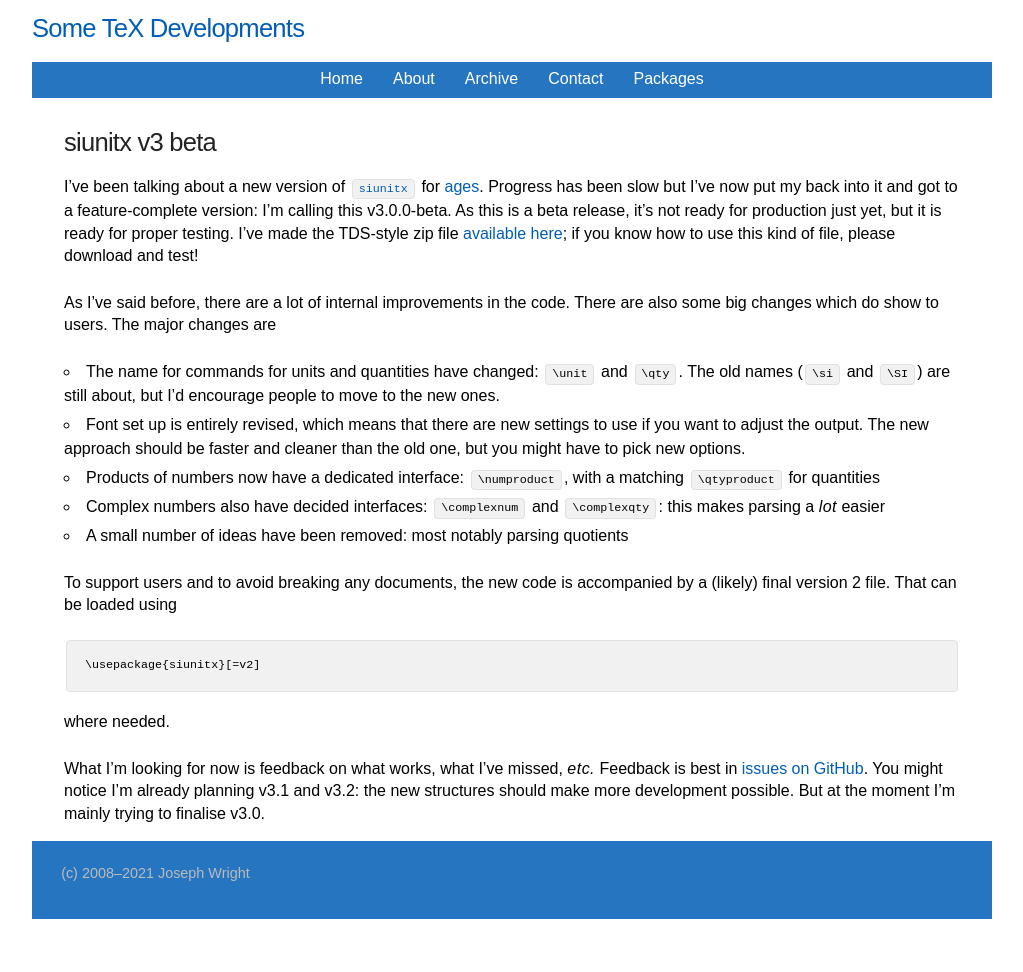
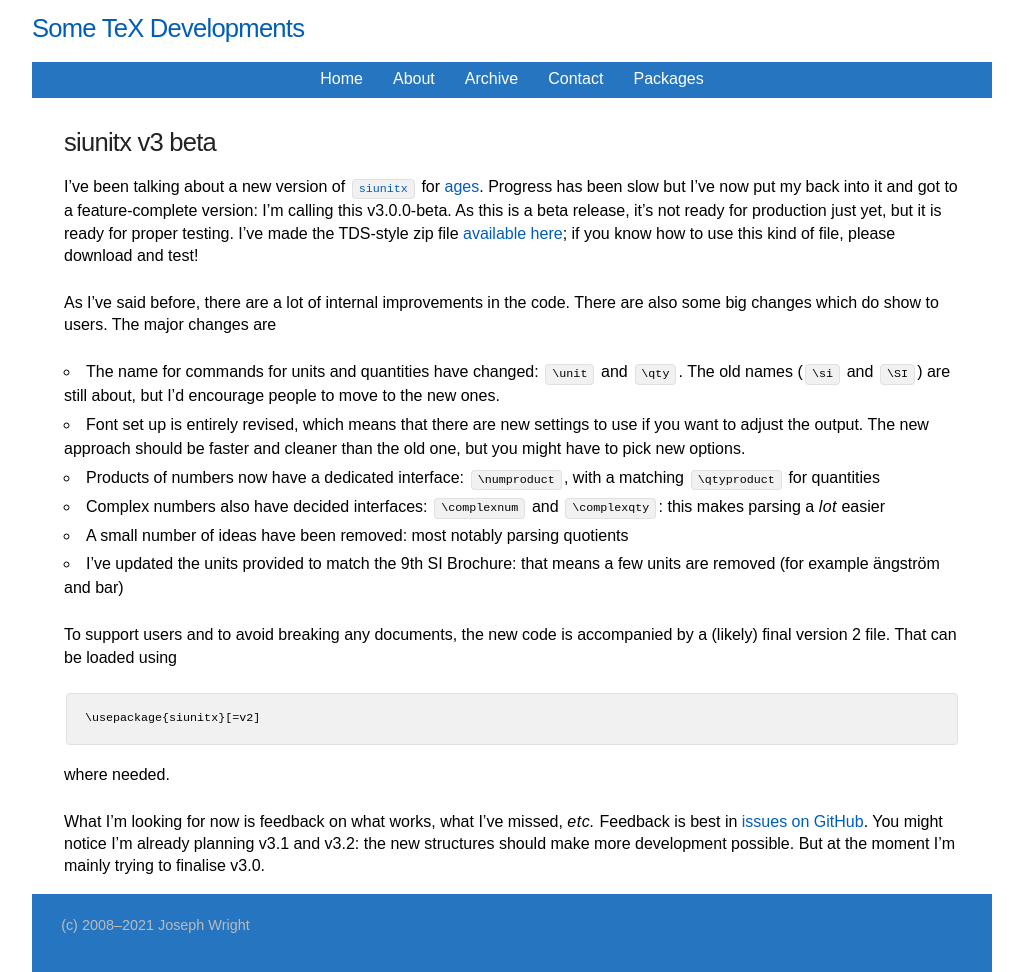
Before and after one commit to josephwright/josephwright.github.io, a Jekyll site: the page built from _posts/2021-04-16-siunitx-v3-beta.md, in a window 1280 px wide. Shown: the whole page, without its empty margins (128-1151 px from the left). Built offline with Jekyll 4.4.1, drawn with Linux system fonts in a browser that asks for light colours; before the commit the page ends 919 px from its top, so only the background shows below that.

Commit message:
Note unit changes

```diff
--- a/_posts/2021-04-16-siunitx-v3-beta.md
+++ b/_posts/2021-04-16-siunitx-v3-beta.md
@@ -30,6 +30,8 @@
 - Complex numbers also have decided interfaces: `\complexnum` and `\complexqty`:
   this makes parsing a _lot_ easier
 - A small number of ideas have been removed: most notably parsing quotients
+- I've updated the units provided to match the 9th SI Brochure: that means
+  a few units are removed (for example ängström and bar)
 
 To support users and to avoid breaking any documents, the new code is
 accompanied by a (likely) final version 2 file. That can be loaded using
```
